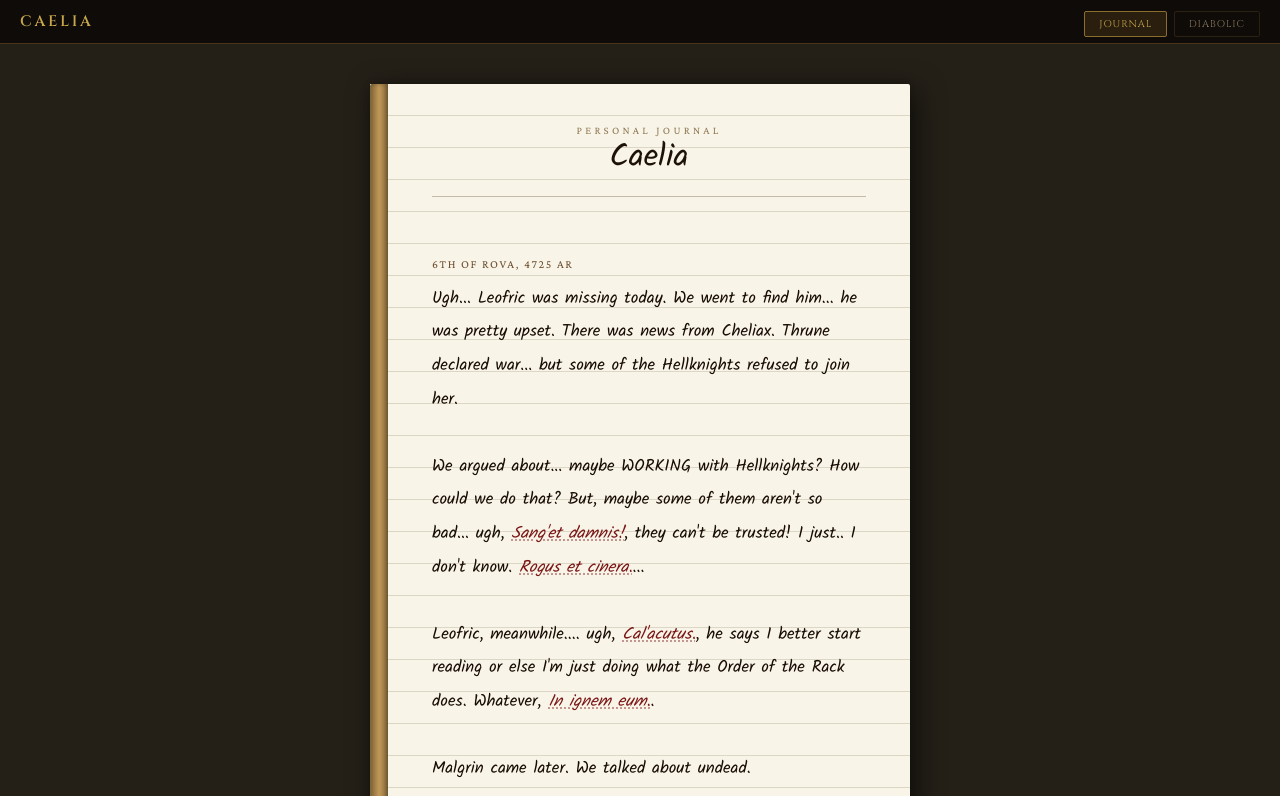
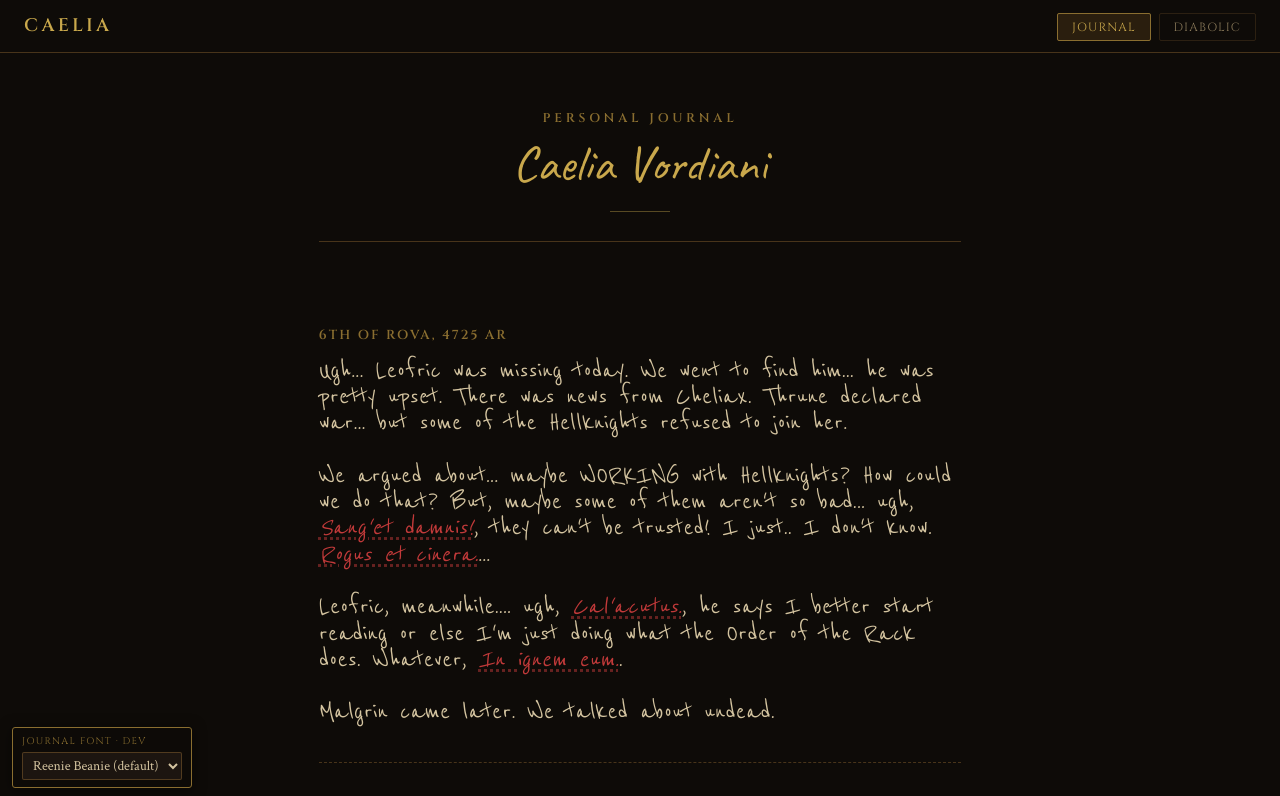
Before and after one commit to Solarswordsman/caelia, a website built with Vite: page journal/index.html in a window 1280 px wide. Shown: the top 796 px of the page. Built offline with nearby package versions, Linux system fonts and the light colour scheme; a web font is replaced by a local one.

Commit message:
Restyle journal and add dev only font picker

```diff
--- a/journal/index.html
+++ b/journal/index.html
@@ -10,18 +10,14 @@
 	</head>
 	<body>
 		<main class="journal-page">
-			<div class="journal">
-				<div class="spine"></div>
-				<div class="journal-inner">
-					<div class="journal-header">
-						<div class="journal-label">Personal Journal</div>
-						<div class="journal-name">Caelia</div>
-					</div>
-					<div id="entries">
-						<div class="status-msg">(Opening the journal...)</div>
-					</div>
-				</div>
+			<header class="journal-header">
+				<p class="journal-label">Personal Journal</p>
+				<h1 class="journal-name">Caelia Vordiani</h1>
+			</header>
+			<div id="entries">
+				<div class="status-msg">(Opening the journal...)</div>
 			</div>
+			<div class="journal-ornament">· · ·</div>
 		</main>
 	</body>
 </html>
--- /dev/null
+++ b/src/dev/font-picker.css
@@ -0,0 +1,36 @@
+/* Dev-only font explorer widget (bottom-left). Not shipped in production. */
+
+.font-picker {
+	position: fixed;
+	left: 12px;
+	bottom: 12px;
+	z-index: 1000;
+	display: flex;
+	flex-direction: column;
+	gap: 4px;
+	padding: 7px 9px;
+	background: rgba(14, 11, 8, 0.92);
+	border: 0.5px solid var(--gold-dim);
+	border-radius: 3px;
+	box-shadow: 0 2px 14px rgba(0, 0, 0, 0.5);
+	backdrop-filter: blur(2px);
+}
+
+.font-picker__label {
+	font-family: var(--font-display);
+	font-size: 0.5rem;
+	letter-spacing: 0.14em;
+	text-transform: uppercase;
+	color: var(--gold-dim);
+}
+
+.font-picker__select {
+	background: var(--bg3);
+	color: var(--text);
+	border: 0.5px solid var(--border2);
+	border-radius: 2px;
+	padding: 3px 6px;
+	font-family: var(--font-serif);
+	font-size: 0.72rem;
+	cursor: pointer;
+}
--- /dev/null
+++ b/src/dev/font-picker.js
@@ -0,0 +1,68 @@
+import "./font-picker.css";
+
+// Dev-only handwriting-font explorer for the journal. Overrides the --font-hand
+// token (so it swaps both the body text and the name in the header), loads the
+// candidate families from Google Fonts on demand, and remembers the choice.
+
+const STORAGE_KEY = "caelia:journal-font";
+
+// label → CSS font-family stack. Reenie Beanie + Caveat ship in production
+// (tokens.css); the rest are fetched lazily by loadGoogleFonts().
+const FONTS = [
+	{ label: "Reenie Beanie (default)", stack: "'Reenie Beanie', cursive" },
+	{ label: "Caveat", stack: "'Caveat', cursive" },
+	{ label: "Kalam", stack: "'Kalam', cursive" },
+	{ label: "Shadows Into Light", stack: "'Shadows Into Light', cursive" },
+	{ label: "Patrick Hand", stack: "'Patrick Hand', cursive" },
+	{ label: "Architects Daughter", stack: "'Architects Daughter', cursive" },
+	{ label: "Indie Flower", stack: "'Indie Flower', cursive" },
+	{ label: "Gloria Hallelujah", stack: "'Gloria Hallelujah', cursive" },
+	{ label: "Just Another Hand", stack: "'Just Another Hand', cursive" },
+	{ label: "Homemade Apple", stack: "'Homemade Apple', cursive" },
+];
+
+function loadGoogleFonts() {
+	const families = [
+		"Kalam", "Shadows+Into+Light", "Patrick+Hand", "Architects+Daughter",
+		"Indie+Flower", "Gloria+Hallelujah", "Just+Another+Hand", "Homemade+Apple",
+	];
+	const link = document.createElement("link");
+	link.rel = "stylesheet";
+	link.href = `https://fonts.googleapis.com/css2?${families.map(f => `family=${f}`).join("&")}&display=swap`;
+	document.head.appendChild(link);
+}
+
+function applyFont(stack) {
+	document.documentElement.style.setProperty("--font-hand", stack);
+}
+
+export function mountFontPicker() {
+	loadGoogleFonts();
+
+	const saved = localStorage.getItem(STORAGE_KEY);
+	if (saved) applyFont(saved);
+
+	const wrap = document.createElement("div");
+	wrap.className = "font-picker";
+
+	const label = document.createElement("span");
+	label.className = "font-picker__label";
+	label.textContent = "Journal font · dev";
+
+	const select = document.createElement("select");
+	select.className = "font-picker__select";
+	FONTS.forEach(f => {
+		const opt = document.createElement("option");
+		opt.value = f.stack;
+		opt.textContent = f.label;
+		if (saved === f.stack) opt.selected = true;
+		select.appendChild(opt);
+	});
+	select.addEventListener("change", () => {
+		applyFont(select.value);
+		localStorage.setItem(STORAGE_KEY, select.value);
+	});
+
+	wrap.append(label, select);
+	document.body.appendChild(wrap);
+}
--- a/src/diabolic/diabolic.css
+++ b/src/diabolic/diabolic.css
@@ -4,7 +4,6 @@ body {
 	background: var(--bg);
 	color: var(--text);
 	font-family: var(--font-serif);
-	font-size: 20px;
 	min-height: 100vh;
 	line-height: 1.5;
 }
--- a/src/journal/journal.css
+++ b/src/journal/journal.css
@@ -1,116 +1,97 @@
-/* Caelia's Journal — parchment / handwriting theme. Reset/fonts in tokens.css. */
+/* Caelia's Journal — dark "infernal" theme, handwritten ink. Tokens in tokens.css.
+   The chrome (eyebrow, dates) takes the site's gold/Cinzel theme; the ink she
+   actually wrote (name, titles, body, Diabolic phrases) stays handwritten. */
 
 body {
 	min-height: 100vh;
-	background: var(--journal-bg);
+	background: var(--bg);
+	color: var(--text);
+	font-family: var(--font-serif);
 }
 
 .journal-page {
-	display: flex;
-	justify-content: center;
-	padding: 2.5rem 1rem 5rem;
-}
-
-/* ── Journal shell ─────────────────────────────────────────────── */
-.journal {
-	width: 100%;
-	max-width: 540px;
-	background: var(--parchment);
-	background-image: repeating-linear-gradient(
-		to bottom,
-		transparent 0px,
-		transparent 31px,
-		var(--parchment-line) 31px,
-		var(--parchment-line) 32px
-	);
-	box-shadow:
-		6px 6px 28px rgba(0, 0, 0, 0.6),
-		-1px 0 6px rgba(0, 0, 0, 0.15),
-		inset 0 0 1px rgba(255, 255, 255, 0.2);
-	border-radius: 0 2px 2px 0;
-	position: relative;
-}
-
-.spine {
-	position: absolute;
-	left: 0;
-	top: 0;
-	bottom: 0;
-	width: 18px;
-	background: linear-gradient(90deg, #7a6035 0%, #c09858 50%, #907040 100%);
-	border-radius: 2px 0 0 2px;
-	box-shadow: inset -2px 0 4px rgba(0, 0, 0, 0.3), inset 1px 0 2px rgba(255, 255, 255, 0.08);
-}
-
-.journal-inner {
-	margin-left: 18px;
-	padding: 2.5rem 2.75rem 3.5rem 2.75rem;
+	max-width: 700px;
+	margin: 0 auto;
+	padding: 3rem 1.5rem 4rem;
 }
 
 /* ── Header ────────────────────────────────────────────────────── */
 .journal-header {
 	text-align: center;
-	padding-bottom: 1.25rem;
-	margin-bottom: 2rem;
-	border-bottom: 1px solid rgba(100, 78, 45, 0.35);
+	margin-bottom: 2.5rem;
+	padding-bottom: 1.5rem;
+	border-bottom: 0.5px solid var(--border2);
+	position: relative;
+}
+
+.journal-header::after {
+	content: '';
+	display: block;
+	width: 60px;
+	height: 1px;
+	background: var(--gold);
+	opacity: 0.4;
+	margin: 1rem auto 0;
 }
 
 .journal-label {
-	font-family: var(--font-serif-pro);
-	font-size: 0.68rem;
-	color: #907a55;
+	font-family: var(--font-display);
+	font-size: 0.66rem;
+	color: var(--gold-dim);
 	letter-spacing: 0.3em;
 	text-transform: uppercase;
-	margin-bottom: 0.2rem;
+	margin-bottom: 0.5rem;
+	font-weight: 600;
 }
 
 .journal-name {
-	font-family: var(--font-hand);
-	font-size: 2rem;
-	color: var(--ink-soft);
+	font-family: var(--font-hand-display);
+	font-size: 2.6rem;
 	font-weight: 400;
-	line-height: 1.15;
+	line-height: 1.1;
+	color: var(--gold);
 }
 
 /* ── Entries ───────────────────────────────────────────────────── */
-.entry { padding: 1.75rem 0; }
-.entry + .entry { border-top: 1px dashed rgba(148, 128, 88, 0.4); }
+.entry { padding: 1.9rem 0; }
+.entry + .entry { border-top: 1px dashed var(--border2); }
 
 .entry-date {
-	font-family: var(--font-serif-pro);
-	font-size: 0.74rem;
-	color: var(--ink-label);
-	letter-spacing: 0.14em;
+	font-family: var(--font-display);
+	font-size: 0.68rem;
+	color: var(--gold-dim);
+	letter-spacing: 0.16em;
 	text-transform: uppercase;
-	margin-bottom: 0.65rem;
+	margin-bottom: 0.7rem;
+	font-weight: 600;
 }
 
 .entry-title {
 	font-family: var(--font-hand);
-	font-size: 1.4rem;
+	font-size: 1.5rem;
 	font-weight: 400;
 	line-height: 1.2;
-	color: var(--ink-soft);
-	margin: -0.35rem 0 0.6rem;
+	color: #e8d4a0;
+	margin: -0.3rem 0 0.7rem;
 }
 
 .entry-text {
 	font-family: var(--font-hand);
-	font-size: 1.05rem;
-	color: var(--ink);
-	line-height: 2.0;
+	font-size: 1.52rem;
+	color: var(--text);
+	line-height: 0.9;
 }
 
 /* ── Diabolic phrases ──────────────────────────────────────────── */
 .dbl {
-	color: var(--dbl-red);
+	color: var(--red-bright);
 	font-style: italic;
 	display: inline-block;
 	position: relative;
 	cursor: help;
 	text-decoration: underline;
 	text-decoration-style: dotted;
-	text-decoration-color: rgba(122, 21, 21, 0.5);
+	text-decoration-color: rgba(194, 58, 58, 0.5);
 	text-underline-offset: 2px;
 }
 
@@ -121,28 +102,37 @@ body {
 	bottom: calc(100% + 6px);
 	left: 50%;
 	transform: translateX(-50%);
-	background: var(--ink);
-	color: #e4d8be;
+	background: var(--bg3);
+	color: var(--text);
+	border: 0.5px solid var(--gold-dim);
 	font-family: var(--font-serif-pro);
 	font-style: italic;
-	font-size: 0.78rem;
+	font-size: 0.82rem;
 	padding: 3px 10px 4px;
 	border-radius: 2px;
 	white-space: nowrap;
 	z-index: 100;
 	pointer-events: none;
 	transition: opacity 0.1s;
-	box-shadow: 0 2px 10px rgba(0, 0, 0, 0.45);
+	box-shadow: 0 2px 12px rgba(0, 0, 0, 0.6);
 }
 
 .dbl:hover .tip { visibility: visible; opacity: 1; }
 
-/* ── States ────────────────────────────────────────────────────── */
+/* ── Ornament & states ─────────────────────────────────────────── */
+.journal-ornament {
+	text-align: center;
+	color: var(--border2);
+	font-size: 1.1rem;
+	margin-top: 2rem;
+	letter-spacing: 0.5em;
+}
+
 .status-msg {
 	font-family: var(--font-hand);
-	color: #a8987a;
+	color: var(--text-dim);
 	font-style: italic;
 	text-align: center;
 	padding: 3.5rem 0;
-	font-size: 1rem;
+	font-size: 1.05rem;
 }
--- a/src/journal/journal.js
+++ b/src/journal/journal.js
@@ -5,6 +5,12 @@ import { esc } from "../shared/dom.js";
 import { renderText } from "./parse.js";
 
 mountNav();
+
+// Dev-only: a handwriting-font explorer for the journal. The dynamic import is
+// behind import.meta.env.DEV, so it's dropped from production builds entirely.
+if (import.meta.env.DEV) {
+	import("../dev/font-picker.js").then(m => m.mountFontPicker());
+}
 
 function render(entries) {
 	const el = document.getElementById("entries");
--- a/src/shared/tokens.css
+++ b/src/shared/tokens.css
@@ -1,12 +1,12 @@
 /* ─────────────────────────────────────────────────────────────────────────
    Shared design tokens — the coherent base every Caelia app builds on.
-   Consolidates the Diabolic "infernal" palette and the Journal "parchment"
-   palette into one variable set, plus all shared fonts and a global reset.
-   Pages keep their own character for now (dark vs. parchment body); a future
-   redesign can lean harder on these tokens.
+   One warm "infernal" palette (near-black grounds, gold + crimson accents,
+   parchment-toned text), all shared fonts, and a global reset. Every page —
+   hub, diabolic, and journal — is dark; the journal layers a handwritten font
+   (Kalam) on top for its in-character feel.
    ───────────────────────────────────────────────────────────────────────── */
 
-@import url('https://fonts.googleapis.com/css2?family=Cinzel:wght@400;500;600&family=Crimson+Pro:ital,wght@0,400;0,600;1,400&family=Crimson+Text:ital,wght@0,400;0,600;1,400&family=Kalam:wght@300;400&display=swap');
+@import url('https://fonts.googleapis.com/css2?family=Caveat:wght@400;700&family=Cinzel:wght@400;500;600&family=Crimson+Pro:ital,wght@0,400;0,600;1,400&family=Crimson+Text:ital,wght@0,400;0,600;1,400&family=Reenie+Beanie&display=swap');
 
 :root {
 	/* Infernal palette (from the Diabolic reference) */
@@ -25,20 +25,12 @@
 	--pill-bg: #1c1510;
 	--pill-active: #2a1e0e;
 
-	/* Parchment palette (from the Journal) */
-	--parchment: #f8f4e8;
-	--parchment-line: rgba(148, 136, 108, 0.28);
-	--ink: #180c04;
-	--ink-soft: #1e1208;
-	--ink-label: #6e5030;
-	--journal-bg: #242018;
-	--dbl-red: #7a1515;
-
 	/* Fonts */
 	--font-display: 'Cinzel', serif;
 	--font-serif: 'Crimson Text', Georgia, serif;
 	--font-serif-pro: 'Crimson Pro', Georgia, serif;
-	--font-hand: 'Kalam', cursive;
+	--font-hand: 'Reenie Beanie', cursive;          /* journal body ink */
+	--font-hand-display: 'Caveat', cursive;          /* her name in the header */
 }
 
 * {
@@ -46,3 +38,10 @@
 	margin: 0;
 	padding: 0;
 }
+
+/* Global scale knob — most sizing is in rem, so this bumps the whole site
+   (nav, hub, journal, diabolic) proportionally. ~19.2px; respects the user's
+   own browser font-size preference. */
+html {
+	font-size: 120%;
+}
```
